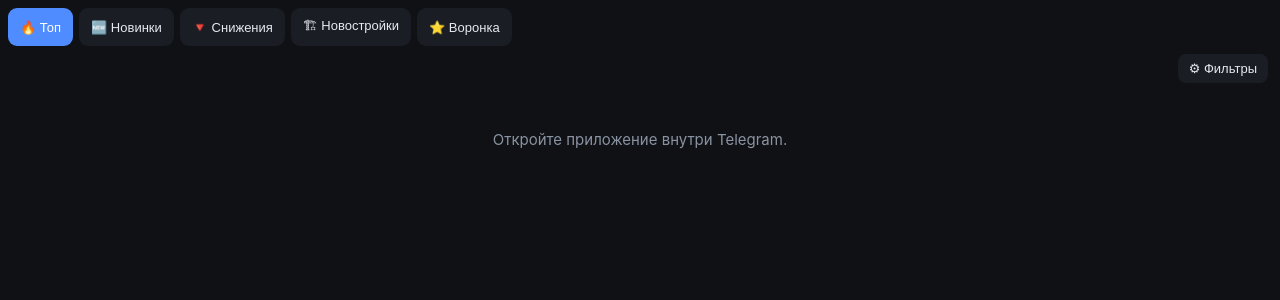
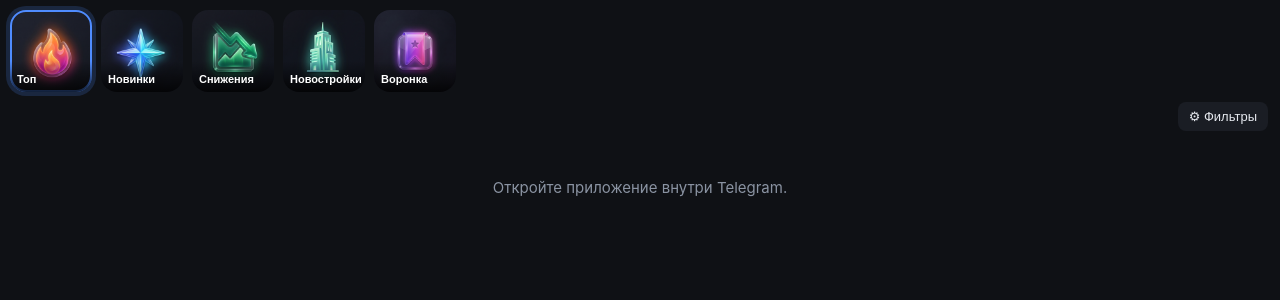
Before and after one commit to webmit11/idealista, a FastAPI app: page /app in a window 1280 px wide. Shown: the top 300 px of the page. Run offline with FastAPI, Linux system fonts and the light colour scheme; some libraries are stand-ins or nearby versions.

Commit message:
Premium glassy category tiles in the Mini App (AI icons)
Replace text tabs with image tiles using custom Nano Banana glassy-neon
icons (Top/New/Drops/Developments/Funnel), served from /static.

Co-Authored-By: Claude Opus 4.8 <noreply@anthropic.com>

```diff
--- a/app/main.py
+++ b/app/main.py
@@ -13,6 +13,7 @@ from urllib.parse import urlencode
 
 from fastapi import Depends, FastAPI, Form, HTTPException, Query, Request
 from fastapi.responses import HTMLResponse, RedirectResponse, Response
+from fastapi.staticfiles import StaticFiles
 from fastapi.templating import Jinja2Templates
 from sqlmodel import Session, select
 
@@ -88,6 +89,7 @@ async def lifespan(app: FastAPI):
 
 
 app = FastAPI(title=settings.app_name, lifespan=lifespan)
+app.mount("/static", StaticFiles(directory="app/static"), name="static")
 app.include_router(routes_properties.router)
 app.include_router(routes_searches.router)
 app.include_router(routes_exports.router)
@@ -101,7 +103,8 @@ async def basic_auth(request: Request, call_next):
     path = request.url.path
     # /app* (initData), /bot* and /tribute* (payment webhooks), /health are open.
     if (password and path != "/health" and not path.startswith("/app")
-            and not path.startswith("/bot") and not path.startswith("/tribute")):
+            and not path.startswith("/bot") and not path.startswith("/tribute")
+            and not path.startswith("/static")):
         header = request.headers.get("authorization", "")
         ok = False
         if header.startswith("Basic "):
--- a/app/templates/miniapp.html
+++ b/app/templates/miniapp.html
@@ -19,10 +19,13 @@
     * { box-sizing: border-box; -webkit-tap-highlight-color: transparent; }
     body { margin: 0; background: var(--bg); color: var(--text);
            font: 15px/1.4 -apple-system, BlinkMacSystemFont, "Segoe UI", Roboto, sans-serif; }
-    .tabs { display: flex; gap: 6px; padding: 8px; overflow-x: auto; position: sticky; top: 0; background: var(--bg); z-index: 5; }
-    .tab { white-space: nowrap; padding: 8px 12px; border: none; border-radius: 9px; background: var(--sec);
-           color: var(--text); font-size: 13px; }
-    .tab.active { background: var(--btn); color: var(--btn-text); }
+    .tabs { display: flex; gap: 9px; padding: 10px; overflow-x: auto; position: sticky; top: 0; background: var(--bg); z-index: 5; scrollbar-width: none; }
+    .tabs::-webkit-scrollbar { display: none; }
+    .cat { position: relative; flex: 0 0 auto; width: 82px; height: 82px; border: none; padding: 0;
+           border-radius: 16px; background: #15171c center/cover no-repeat; overflow: hidden; cursor: pointer; }
+    .cat span { position: absolute; left: 0; right: 0; bottom: 0; padding: 12px 7px 7px; font-size: 11px;
+                font-weight: 600; color: #fff; text-align: left; background: linear-gradient(transparent, rgba(0,0,0,.78)); }
+    .cat.active { outline: 2px solid var(--btn); outline-offset: -2px; box-shadow: 0 0 0 4px rgba(79,140,255,.18); }
     .bar { display: flex; align-items: center; justify-content: space-between; padding: 0 12px 6px; }
     .meta { color: var(--hint); font-size: 12px; }
     .ghost { background: var(--sec); color: var(--text); border: none; border-radius: 8px; padding: 7px 11px; font-size: 13px; }
@@ -138,11 +141,11 @@
   const scoreColor = s => s == null ? '#444' : s >= 70 ? '#2fbf71' : s >= 55 ? '#9acd32' : s >= 40 ? '#f5a623' : '#e5534b';
 
   const TABS = [
-    { id: 'top',  label: '🔥 Топ',        base: { sort: 'score_desc', min_score: 60 } },
-    { id: 'new',  label: '🆕 Новинки',    base: { only_new: 'true', sort: 'newest' } },
-    { id: 'drop', label: '🔻 Снижения',   base: { only_price_drops: 'true', sort: 'biggest_drop' } },
-    { id: 'dev',  label: '🏗 Новостройки', base: { only_developments: 'true', with_stats: '1', sort: 'score_desc' } },
-    { id: 'watch', label: '⭐ Воронка',   base: { watched_only: 'true', sort: 'watch_desc' } },
+    { id: 'top',  label: 'Топ',         icon: 'top',   base: { sort: 'score_desc', min_score: 60 } },
+    { id: 'new',  label: 'Новинки',     icon: 'new',   base: { only_new: 'true', sort: 'newest' } },
+    { id: 'drop', label: 'Снижения',    icon: 'drop',  base: { only_price_drops: 'true', sort: 'biggest_drop' } },
+    { id: 'dev',  label: 'Новостройки', icon: 'dev',   base: { only_developments: 'true', with_stats: '1', sort: 'score_desc' } },
+    { id: 'watch', label: 'Воронка',    icon: 'watch', base: { watched_only: 'true', sort: 'watch_desc' } },
   ];
   const TOGGLES = [
     ['only_new', 'Новинки'], ['only_price_drops', 'Снижения'], ['has_terrace', 'Терраса'],
@@ -360,9 +363,9 @@
   }
 
   function buildUI() {
-    $('tabs').innerHTML = TABS.map(t => `<button class="tab ${t.id === 'top' ? 'active' : ''}" data-id="${t.id}">${t.label}</button>`).join('');
-    document.querySelectorAll('.tab').forEach(b => b.onclick = () => {
-      document.querySelectorAll('.tab').forEach(x => x.classList.remove('active'));
+    $('tabs').innerHTML = TABS.map(t => `<button class="cat ${t.id === 'top' ? 'active' : ''}" data-id="${t.id}" style="background-image:url(/static/icons/${t.icon}.png)"><span>${t.label}</span></button>`).join('');
+    document.querySelectorAll('.cat').forEach(b => b.onclick = () => {
+      document.querySelectorAll('.cat').forEach(x => x.classList.remove('active'));
       b.classList.add('active'); state.tab = b.dataset.id; state.watchStatus = ''; loadList(true);
     });
     $('toggles').innerHTML = TOGGLES.map(([k, label]) =>
```
Also changed, not shown: app/static/icons/dev.png (added), app/static/icons/drop.png (added), app/static/icons/new.png (added), app/static/icons/top.png (added), app/static/icons/watch.png (added).
